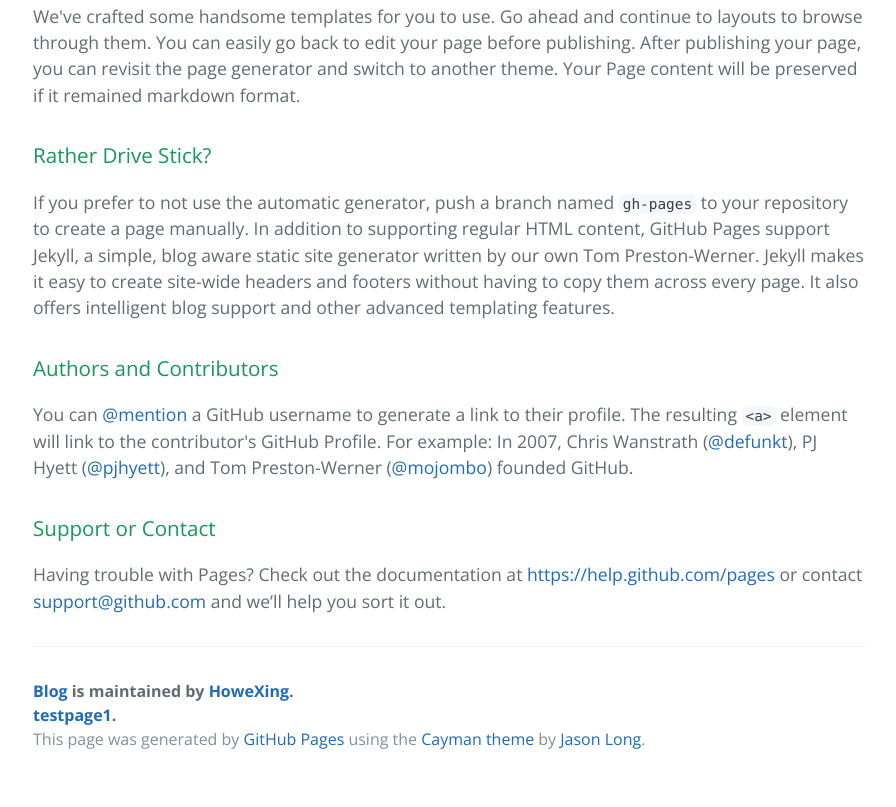
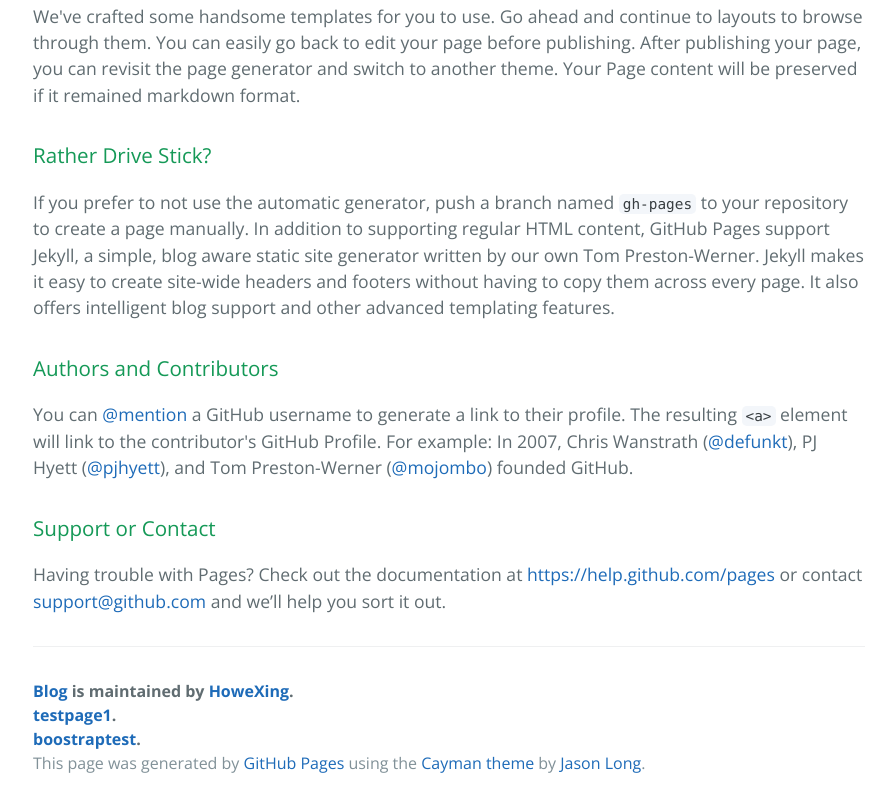
Before and after one commit to HoweXing/Mywebsite, a plain HTML site: page index.html in a window 1280 px wide. Shown: the part 772-1579 px from the top of the page, without its empty margins (191-1087 px from the left). Before the commit the page ends 1555 px from the top, so only its background shows below. Drawn offline with nearby package versions, Linux system fonts and the light colour scheme.

Commit message:
Update index.html

```diff
--- a/index.html
+++ b/index.html
@@ -55,6 +55,7 @@ $ git checkout gh-pages
         <span class="site-footer-owner"><a href="https://github.com/HoweXing/blog">Blog</a> is maintained by <a href="https://github.com/HoweXing">HoweXing</a>.</span>
 
         <span class="site-footer-owner"><a href="testpage1.html">testpage1</a>.</span>
+        <span class="site-footer-owner"><a href="boostraptest.html">boostraptest</a>.</span>
 
         <span class="site-footer-credits">This page was generated by <a href="https://pages.github.com">GitHub Pages</a> using the <a href="https://github.com/jasonlong/cayman-theme">Cayman theme</a> by <a href="https://twitter.com/jasonlong">Jason Long</a>.</span>
       </footer>
```
